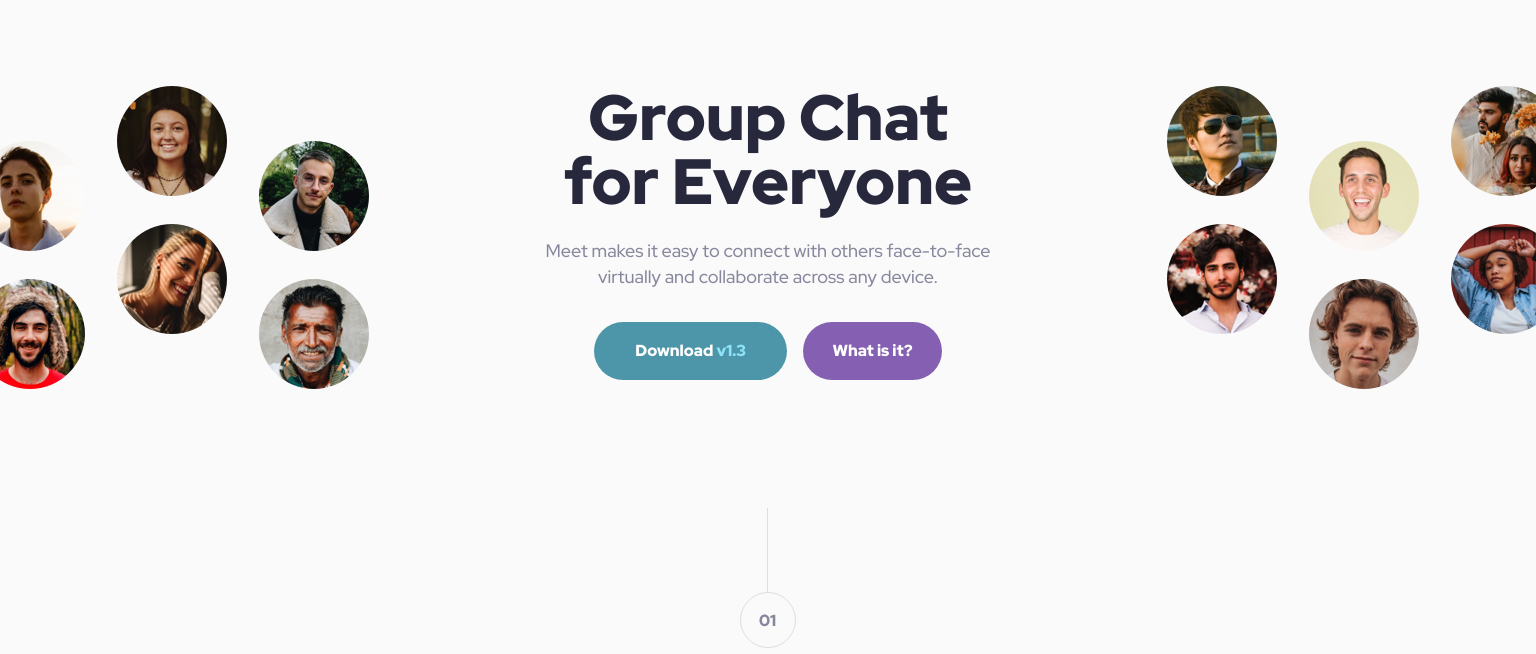
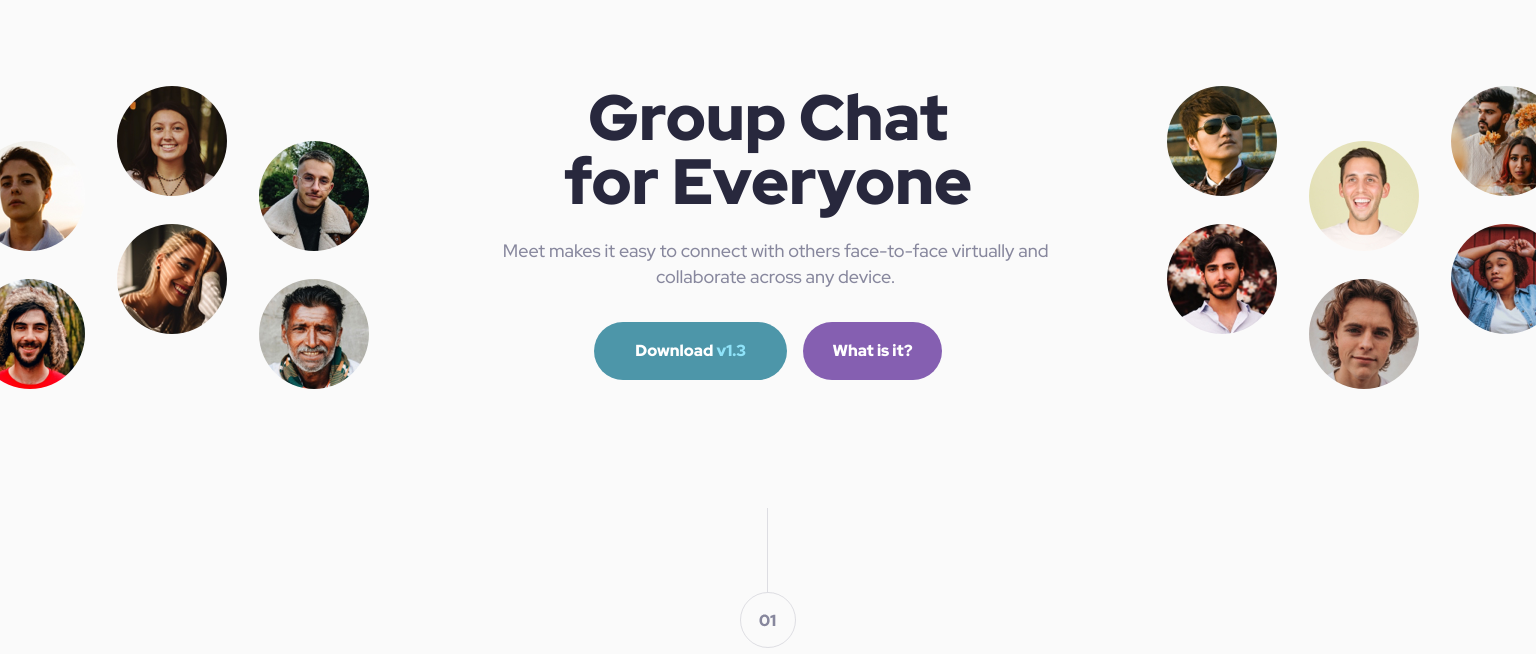
Before and after one commit to smhnfreelancer/frontendmentor, a plain HTML site: page frontendmentor/meet-landing-page/index.html in a window 1536 px wide. Shown: the part 130-784 px from the top of the page. Drawn offline with Linux system fonts and the light colour scheme.

Commit message:
fixing hero margin

```diff
--- a/frontendmentor/meet-landing-page/styles/style.css
+++ b/frontendmentor/meet-landing-page/styles/style.css
@@ -370,6 +370,7 @@ main {
     font-style: normal;
     font-weight: 900;
     line-height: 64px;
+    margin: 0 0 24px 0;
   }
 
   .content__text {
@@ -380,6 +381,8 @@ main {
     font-style: normal;
     font-weight: 500;
     line-height: 26px;
+    width: 37vw;
+    margin: 0 0 32px 0;
   }
 
   .hero--desktop {
```
